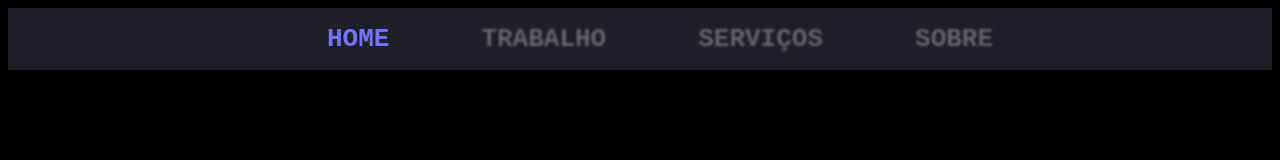
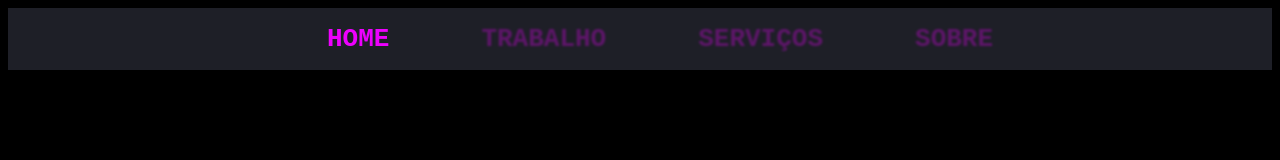
Before and after one commit to hellenilda/SiteDeTrabalho-HTML, a plain HTML site: page index.html in a window 1280 px wide. In both pictures the pointer is over the link "HOME". Drawn offline with Linux system fonts and the light colour scheme.

Commit message:
mudanca-de-cores

```diff
--- a/estilo.css
+++ b/estilo.css
@@ -23,17 +23,17 @@ ul li a {
     font-weight: 700;
     text-decoration: none;
     text-transform: uppercase;
-    color: white;
+    color: rgb(201, 215, 253);
     padding: 10px;
     transition: 0.5s ease;
 }
 
 ul:hover li a {
-    color: #7474ff;
+    color: #ee00ff;
 }
 
 ul:hover li a:not(:hover) {
-    color: white;
+    color: #ee00ff;
     opacity: 0.3;
     filter: blur(0.9px);
 }
```
